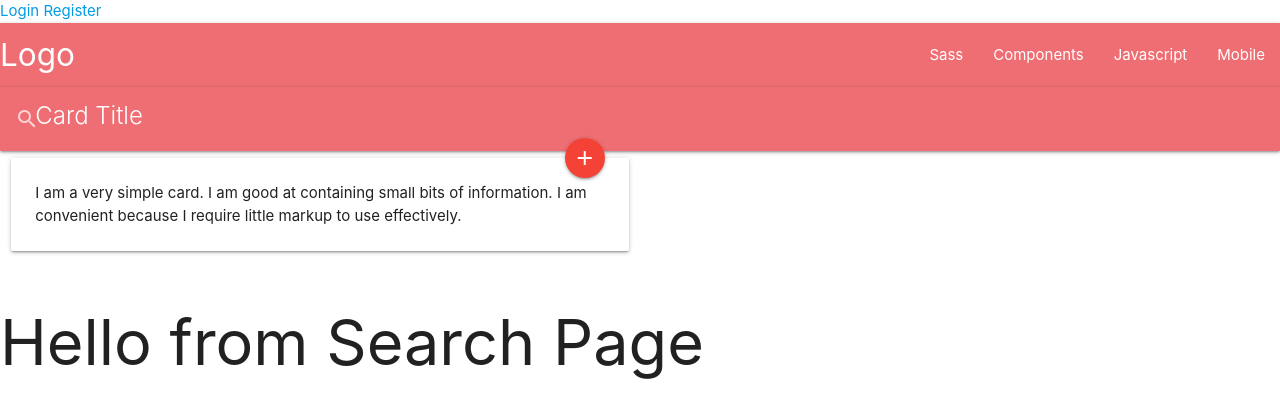
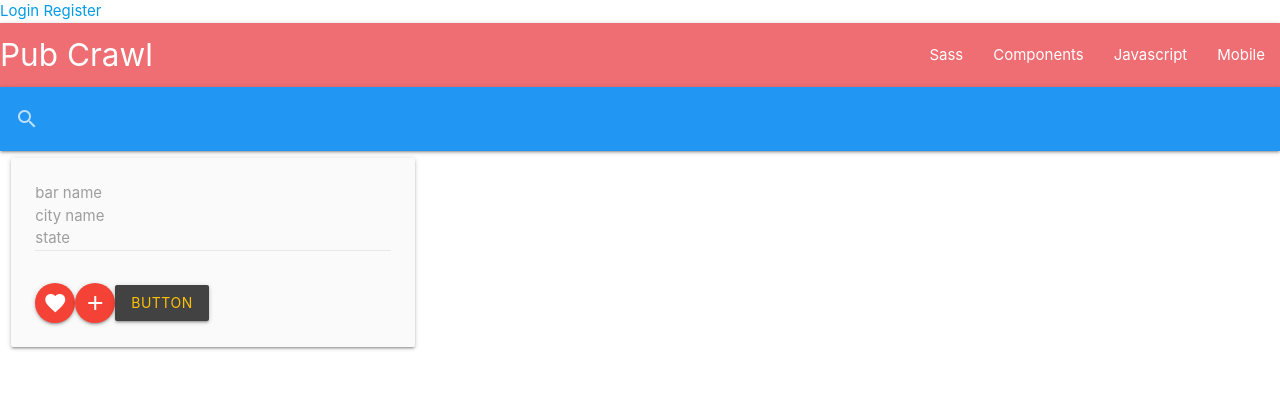
Before and after one commit to floressuarezalvaro/PubCrawl, a React (Create React App) app in the folder client/: page /search in a window 1280 px wide. Shown: the top 418 px of the page. Built offline with nearby package versions, Linux system fonts and the light colour scheme.

Commit message:
card layout update

```diff
--- a/client/src/Components/Cards.js
+++ b/client/src/Components/Cards.js
@@ -10,22 +10,27 @@ const Cards = () => {
 
   return (
     <div>
-      <div className="row">
-        <div className="col s12 m6">
-          <div className="card">
-            <div className="card-image">
-              {/* <img src="images/sample-1.jpg" /> */}
-              <span className="card-title">Card Title</span>
-              <a className="btn-floating halfway-fab waves-effect waves-light red">
+      <div className="row" id="barList">
+        <div className="col s12 m6 l4">
+          <div className="card grey lighten-5">
+            <div className="card-content grey-text">
+              <p className="#bar-name">bar name</p>
+              <p className="#city-name">city name</p>
+              <p className="#state">state</p>
+              <div className="card-action"></div>
+              <a className="btn-floating halfway waves-effect waves-light red">
+                <i className="material-icons">favorite</i>
+              </a>
+              <a className="btn-floating waves-effect waves-light red">
                 <i className="material-icons">add</i>
               </a>
-            </div>
-            <div className="card-content">
-              <p>
-                I am a very simple card. I am good at containing small bits of
-                information. I am convenient because I require little markup to
-                use effectively.
-              </p>
+              <a
+                className="waves-effect waves-light btn modal-trigger amber-text grey darken-3"
+                data-id="0"
+                href="#modal1"
+              >
+                button
+              </a>
             </div>
           </div>
         </div>
--- a/client/src/Components/Navbar.js
+++ b/client/src/Components/Navbar.js
@@ -13,7 +13,7 @@ const Navbar = () => {
       <nav>
         <div className="nav-wrapper">
           <a href="#!" className="brand-logo">
-            Logo
+            Pub Crawl
           </a>
           <a href="#" data-target="mobile-demo" className="sidenav-trigger">
             <i className="material-icons">menu</i>
--- a/client/src/Components/SearchBar.js
+++ b/client/src/Components/SearchBar.js
@@ -13,7 +13,7 @@ const SearchBar = () => {
       <nav>
         <div class="nav-wrapper">
           <form>
-            <div class="input-field">
+            <div class="input-field blue">
               <input id="search" type="search" required />
               <label class="label-icon" for="search">
                 <i class="material-icons">search</i>
--- a/client/src/Pages/Search.js
+++ b/client/src/Pages/Search.js
@@ -10,7 +10,6 @@ const Search = () => {
       <Navbar />
       <SearchBar />
       <Cards />
-      <h1>Hello from Search Page</h1>
     </div>
   );
 };
```
